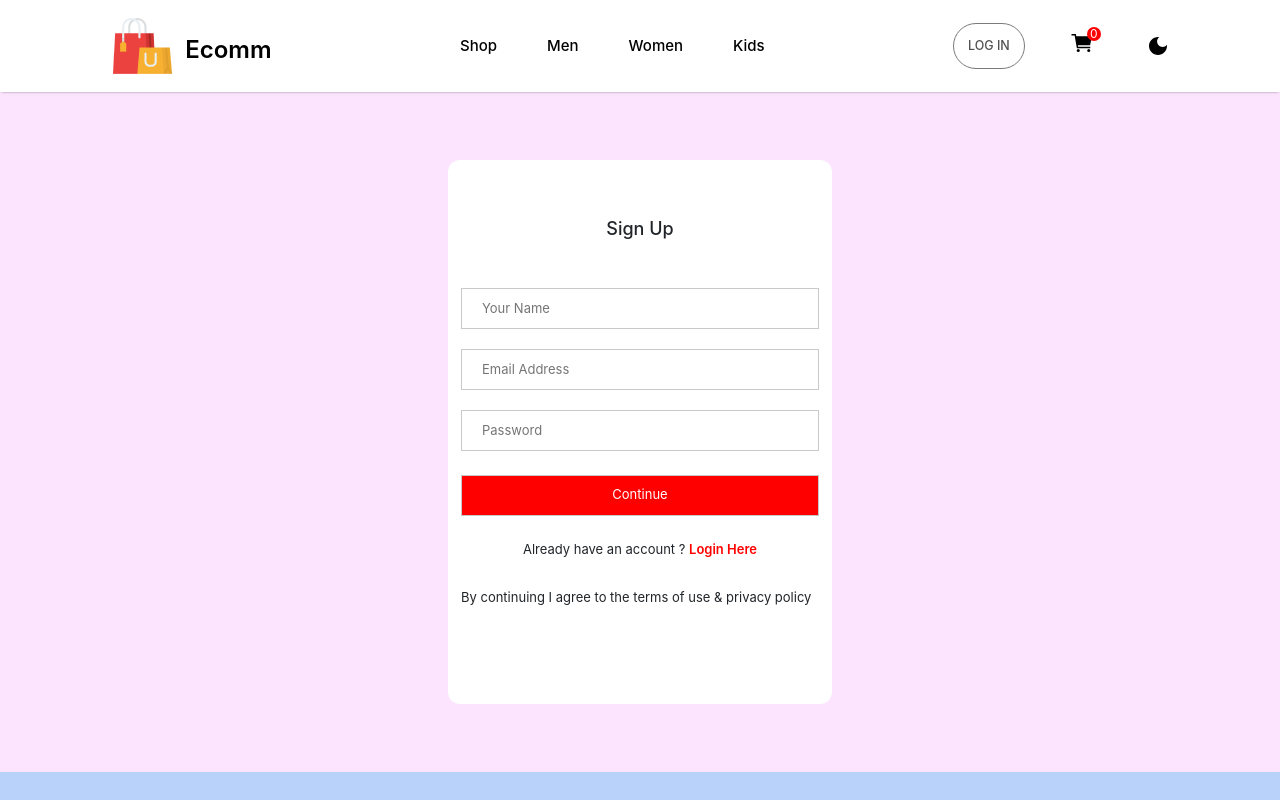
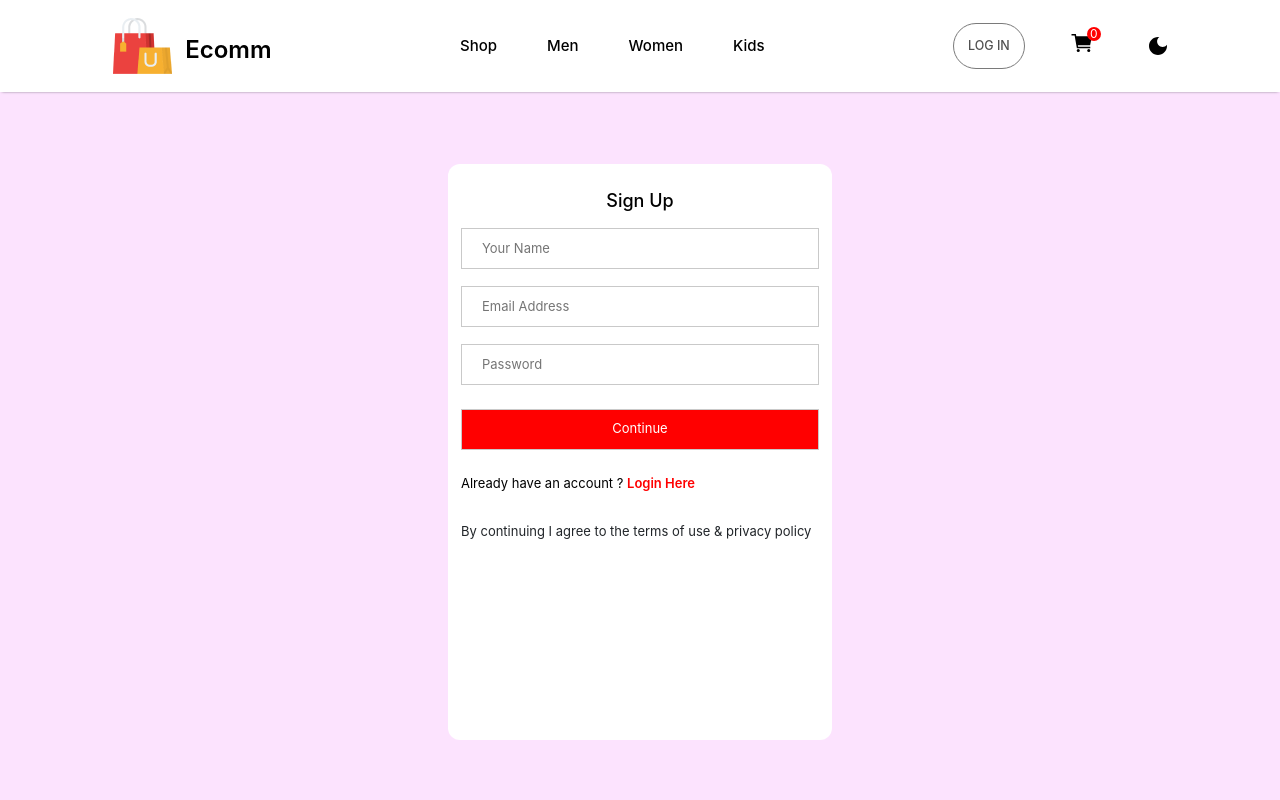
Before and after one commit to Akash8595987427/Shopper_Ecommerce, a React (Create React App) app: page /signup in a window 1280 px wide. Shown: the top 800 px of the page. Built offline with nearby package versions, Linux system fonts and the light colour scheme.

Commit message:
Fixiing some errors

```diff
--- a/package.json
+++ b/package.json
@@ -13,6 +13,7 @@
     "@testing-library/user-event": "^13.5.0",
     "axios": "^1.4.0",
     "bootstrap": "^5.3.1",
+    "css-loader": "^7.1.1",
     "react": "^18.2.0",
     "react-clock": "^4.5.0",
     "react-dom": "^18.2.0",
--- a/src/Components/Footer/Footer.css
+++ b/src/Components/Footer/Footer.css
@@ -22,11 +22,16 @@
 
 .panel_1_info{
     display: flex;
+    justify-content: center;
 }
 
 
 .panel_1_info h2{
     margin-top: 10px;
+}
+
+.panel_info{
+    text-align: center;
 }
 
 .copyright{
--- a/src/Components/Offers/Offers.css
+++ b/src/Components/Offers/Offers.css
@@ -13,7 +13,7 @@
     flex: 1;
     display: flex;
     flex-direction: column;
-    justify-content: cneter;
+    justify-content: center;
 }
 
 
--- a/src/Pages/Login.jsx
+++ b/src/Pages/Login.jsx
@@ -2,14 +2,21 @@ import React from 'react'
 import "./Login.css"                                 // This page created yester
 
 const Login = (props) => {
+  const changeBackground={
+    backgroundColor : (props.mode === "black")?"black":"white",
+  }
+
+  const changeColor={
+    color : (props.mode === "black")?"white":"black",
+  }
   return (
     <div>
          <div>
 
       <div className="loginsignup" style={{backgroundColor : (props.mode === "black")?"#042743":"#829bff"}}>
         {/* {console.log(props.mode)} */}
-        <div className="loginsignup-container">
-          <h1>Login Up</h1>
+        <div className="loginsignup-container" style={changeBackground} >
+          <h1 style={changeColor}>Login Up</h1>
 
           <div className="loginsignup-fields">
           {/* <input type="text" placeholder='Your Name' /> */}
@@ -21,7 +28,7 @@ const Login = (props) => {
 
           <div className="loginsignup-agree">
           {/* <input type="checkbox" /> */}
-          <p>By continuing I agree to the terms of use & privacy policy</p>
+          <p style={changeColor}>By continuing I agree to the terms of use & privacy policy</p>
           </div>
 
         </div>
--- a/src/Pages/ShopCategory.jsx
+++ b/src/Pages/ShopCategory.jsx
@@ -1,10 +1,9 @@
 import React, { useContext } from 'react'
 import "./ShopCategory.css"
 import { ShopContext } from '../Context/ShopContext'
-import dropdown_icon from "../Components/Images/dropdown_icon.png"
 import Item from '../Components/Items/Item'
 import { RiArrowDropDownLine } from "react-icons/ri";
-// import all_product from '../Components/Images/all_product'
+
 
 
 
--- a/src/Pages/Signup.css
+++ b/src/Pages/Signup.css
@@ -4,38 +4,41 @@
     sans-serif;
 }
 
-.loginsignups{
+.signupPage{
     width: 100%;
-    height: 85vh;
+    height: 90vh;
     background-color: #fce3fe;
     display: flex;
     justify-content: center;
 }
 
 
-.loginsignup-container{
+.signupPage-container{
     width: 30%;
     height: 80%;
     background-color: white;
     margin: auto;
     padding: 10px 13px;
+    border-radius: 12px;
 }
 
 
-.loginsignup-container h1{
+.signupPage-container h1{
+    width: 100%;
+    text-align: center;
     font-size: large;
     font-weight: 500;
     margin: 2vh 0px;
 }
 
 
-.loginsignup-fields{
+.signupPage-fields{
     display: flex;
     flex-direction: column;
     gap: 17px;
 }
 
-.loginsignup-fields input{
+.signupPage-fields input{
     height: 41px;
     width: 100%;
     padding-left: 20px;
@@ -46,7 +49,7 @@
 }
 
 
-.loginsignup-container button{
+.signupPage-container button{
     height: 41px;
     width: 100%;
     /* padding-left: 20px; */
@@ -59,17 +62,17 @@
 }
 
 
-.loginsignup-login{
+.signupPage-login{
     font-size: small;
 }
 
-.loginsignup-login span{
+.signupPage-login span{
     color: red;
     font-weight: 600;
 }
 
 
-.loginsignup-agree{
+.signupPage-agree{
     display: flex;
     align-items: center;
     font-size: small;
--- a/src/Pages/Signup.jsx
+++ b/src/Pages/Signup.jsx
@@ -3,22 +3,29 @@ import { Link } from 'react-router-dom'
 import "./Signup.css"
 
 const Signup = (props) => {
+  const changeBackground = {
+    backgroundColor : (props.mode==="black")?"black":"white",
+  }
+
+  const changeColor={
+    color : (props.mode==="black")?"white":"black"
+  }
   return (
     <div>
 
-      <div className="loginsignups" style={{backgroundColor : (props.mode==="black")?"#5e0567":"#fce3fe"}}>
-        <div className="loginsignup-container">
-          <h1>Sign Up</h1>
-          <div className="loginsignup-fields">
+      <div className="signupPage" style={{backgroundColor : (props.mode==="black")?"#5e0567":"#fce3fe"}}>
+        <div className="signupPage-container" style={changeBackground}>
+          <h1 style={changeColor}>Sign Up</h1>
+          <div className="signupPage-fields">
           <input type="text" placeholder='Your Name' />
           <input type='email' placeholder='Email Address' />
           <input type="password" placeholder='Password' />
           </div>
 
           <button>Continue</button>
-          <p className='loginsignup-login'>Already have an account ? <Link to="/login"> <span> Login Here </span> </Link> </p>
+          <p className='signupPage-login' style={changeColor}>Already have an account ? <Link to="/login"> <span> Login Here </span> </Link> </p>
 
-          <div className="loginsignup-agree">
+          <div className="signupPage-agree">
           {/* <input type="checkbox" /> */}
           <p style={{color : (props.mode === "black")?"white":""}}>By continuing I agree to the terms of use & privacy policy</p>
           </div>
```
Also changed, not shown: 1 other file (tests, documents, lock files or other folders).
